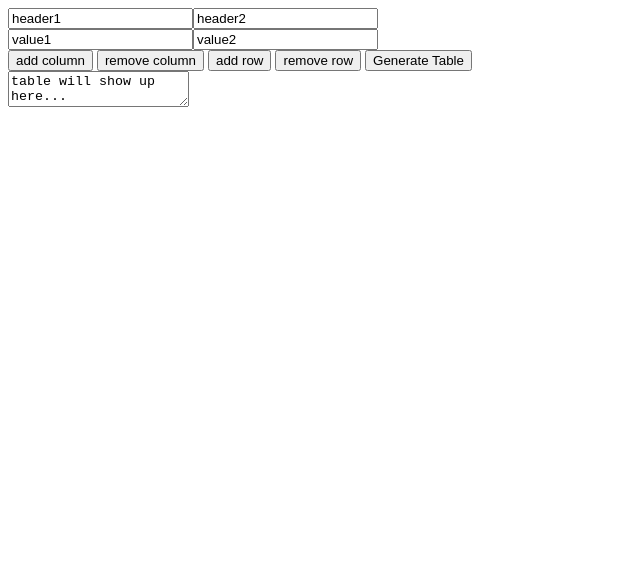
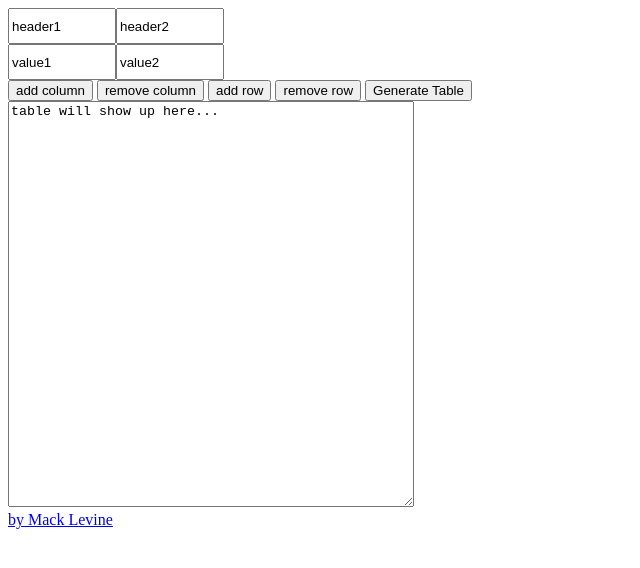
Before and after one commit to macklevine/json-markdown-table, a website: page client/js/index.html in a window 1280 px wide. Shown: the whole page, without its empty margins (0-640 px from the left). Drawn offline with nearby package versions, Linux system fonts and the light colour scheme; files that its build step writes are made by us from their sources.

Commit message:
various changes

```diff
--- a/client/js/index.html
+++ b/client/js/index.html
@@ -12,17 +12,20 @@
 <div ng-app="inputModule" ng-controller="inputController">
 	<form name="headerForm">
 		<div class="row" ng-repeat="row in inputRows">
-	 		<input type="text" default-value="cell.value" ng-model="cell.value" ng-repeat="cell in row">
+	 		<input class="datacell" type="text" default-value="cell.value" ng-model="cell.value" ng-repeat="cell in row">
 	 	</div>
  		<button ng-click="addColumn()">add column</button>
  		<button ng-click="removeColumn()">remove column</button>
  		<button ng-click="addRow()">add row</button>
  		<button ng-click="removeRow()">remove row</button>
- 		<button ng-click="submitHeaders()">Generate Table</button>
+ 		<button ng-click="submitCells()">Generate Table</button>
  	</form>
  	<div>
  		<textarea class="tablebox" readonly>{{textAreaVal}}</textarea>
  	</div>
+  <div>
+    <a href="http://www.github.com/macklevine">by Mack Levine</a>
+  </div>
 </div>
 
 </body>
--- a/client/js/inputController.js
+++ b/client/js/inputController.js
@@ -12,17 +12,14 @@ angular.module('input.inputController', [])
   ];
   $scope.textAreaVal = "table will show up here...";
   //initialize columns here.
-  $scope.submitHeaders = function submitHeaders(){
-    //do we need to accept an argument fro outside of the function?
+  $scope.submitCells = function submitCells(){
     console.log($scope.inputRows);
     InputService.sendInputData($scope.inputRows)
       .then(function(response){
         var tableString = response.data.tableString;
         console.log(tableString);
         $scope.textAreaVal = tableString;
-        //populate the textArea with the string we get back from the service.
       });
-    //invoke the function we have in the service with all of the bound variables.
   }
   $scope.addColumn = function removeColumn(){
     //TODO: establish a max and min column count.
--- a/client/less/main.less
+++ b/client/less/main.less
@@ -1,3 +1,12 @@
+@cellheight: 30px;
+@cellwidth: 100px;
+
 .tablebox {
 	font-family: monospace;
+  height: 400px;
+  width: 400px;
 }
+.datacell {
+  height: @cellheight;
+  width: @cellwidth;
+}
```
